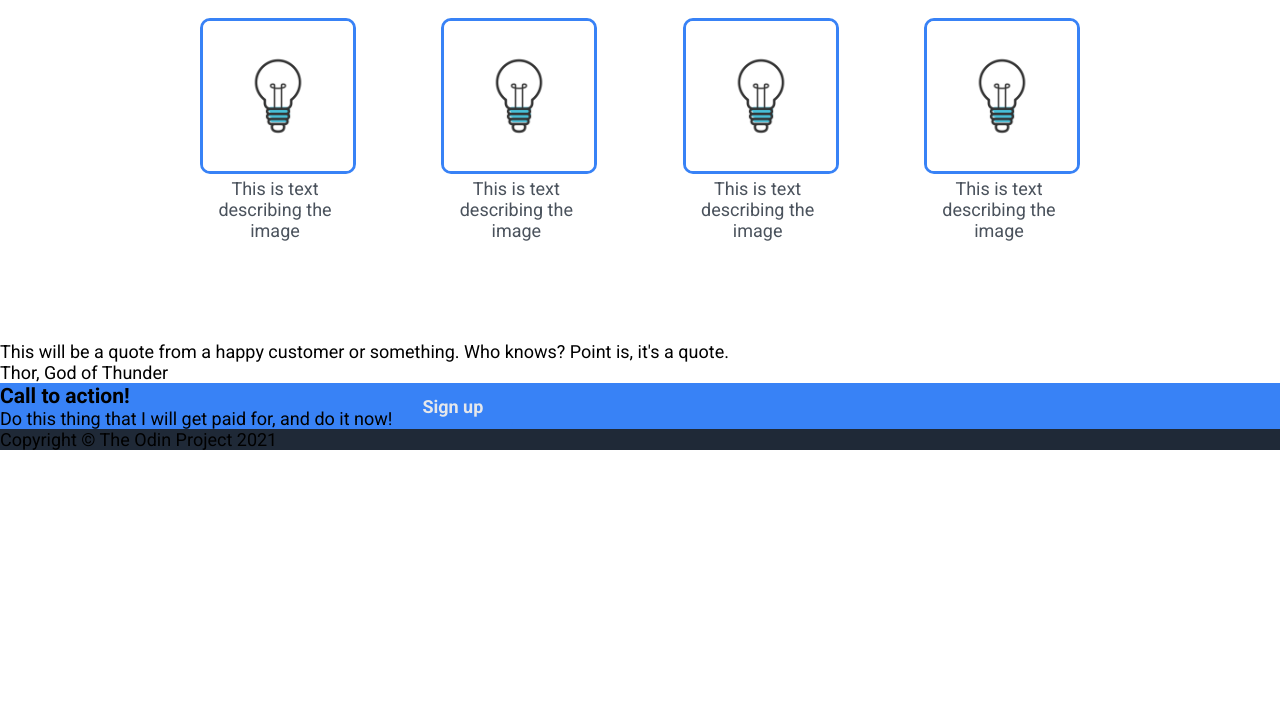
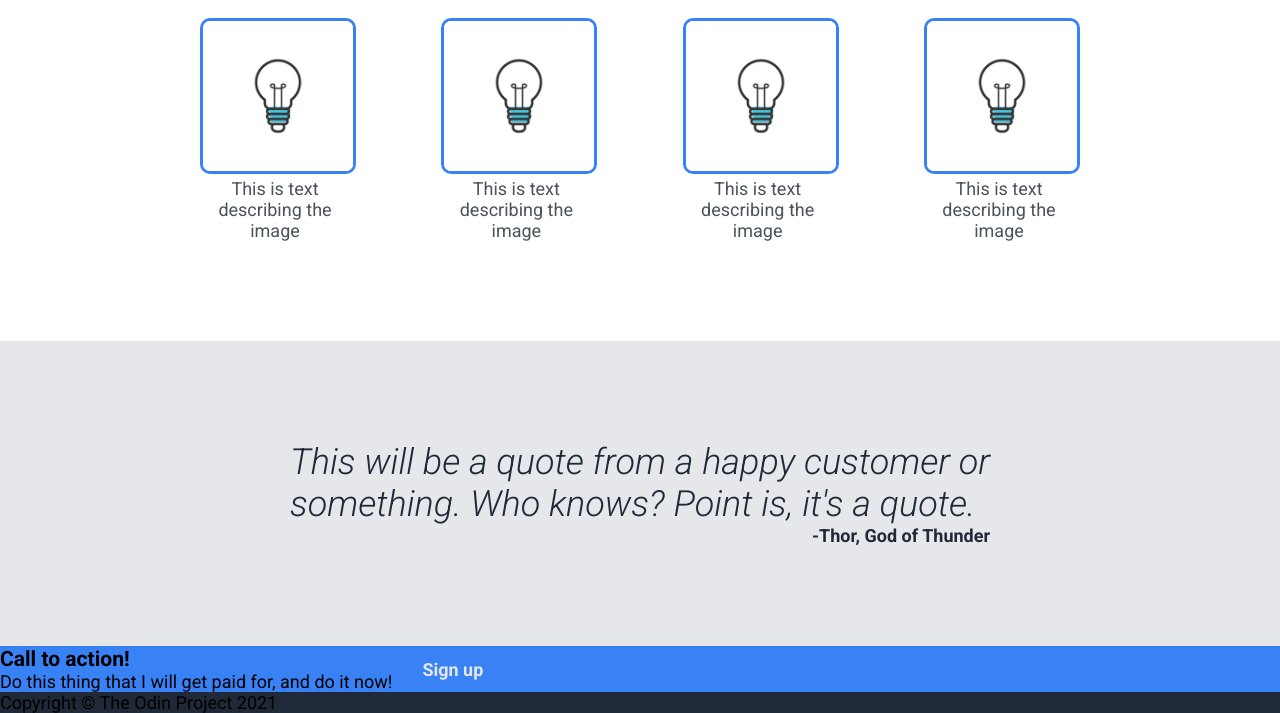
Before and after one commit to lily-akopyan/odin-landing-page, a plain HTML site: page index.html in a window 1280 px wide. Shown: the part 585-1298 px from the top of the page. Before the commit the page ends 1035 px from the top, so only its background shows below. Drawn offline with Linux system fonts and the light colour scheme.

Commit message:
Add CSS to review section

```diff
--- a/index.html
+++ b/index.html
@@ -59,7 +59,7 @@
         <figure class="quote">
             <blockquote>This will be a quote from a happy customer or something. Who knows? Point is, it's a quote.
             </blockquote>
-            <figcaption>Thor, God of Thunder</figcaption>
+            <figcaption>-Thor, God of Thunder</figcaption>
         </figure>
     </section>
     <section id="cta">
--- a/styles.css
+++ b/styles.css
@@ -13,7 +13,8 @@ footer {
     background-color: #1f2937;
 }
 
-#hero, #features{
+#hero,
+#features {
     padding: 20px 200px 100px;
 }
 
@@ -98,14 +99,42 @@ button {
     margin: 40px;
 }
 
-.flex-img{
+.flex-img {
     width: 150px;
     height: 150px;
     border: 3px solid #3882f6;
     border-radius: 10px;
 }
-.flex-txt{
+
+.flex-txt {
     width: 150px;
     text-align: center;
     color: #2e3743dd;
 }
+
+#review {
+    background-color: #e5e7eb;
+    color: #1f2937;
+    padding: 100px;
+}
+
+blockquote {
+    font-size: 36px;
+    font-style: italic;
+    font-weight: 300;
+}
+
+figcaption{
+    font-weight: 700;
+    text-align: right;
+}
+
+.quote{
+    width: 700px;
+    margin: 0 auto;
+}
+
+/*TODO:
+Add padding class
++
+Add bold & extra-bold classes to clean up code*/
```
